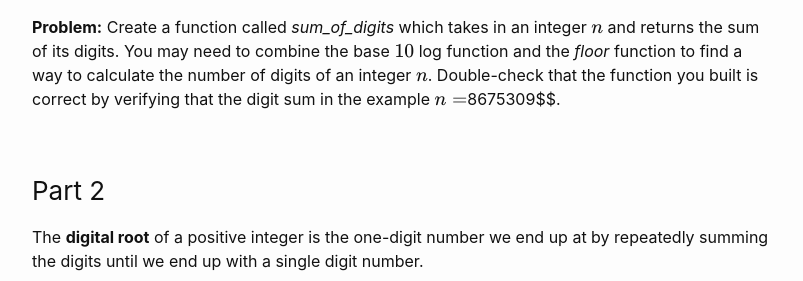
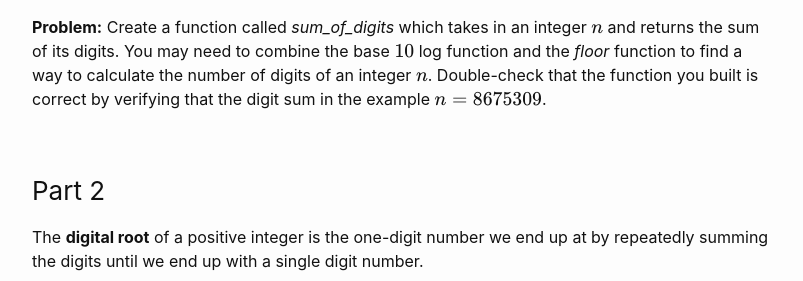
Before and after one commit to wcasper/math107spring2023, a Jekyll site: the page built from _worksheets/ws2/ws2.md, in a window 1280 px wide and 900 px high, scrolled down 2924 px. Shown: the part 174-455 px from the top of the window, without its empty margins (238-1041 px from the left). Built offline with Jekyll 4.4.1, drawn with Linux system fonts in a browser that asks for light colours.

Commit message:
fixed typo

```diff
--- a/_worksheets/ws2/ws2.md
+++ b/_worksheets/ws2/ws2.md
@@ -118,7 +118,7 @@ end
 
 **Problem:** Create a function called *sum_of_digits* which takes in an integer $$n$$ and returns the sum of its digits.
 You may need to combine the base $$10$$ log function and the *floor* function to find a way to calculate the number of digits of an integer $$n$$.
-Double-check that the function you built is correct by verifying that the digit sum in the example $$n=$$8675309$$.
+Double-check that the function you built is correct by verifying that the digit sum in the example $$n=8675309$$.
 
 ### Part 2
 
```
